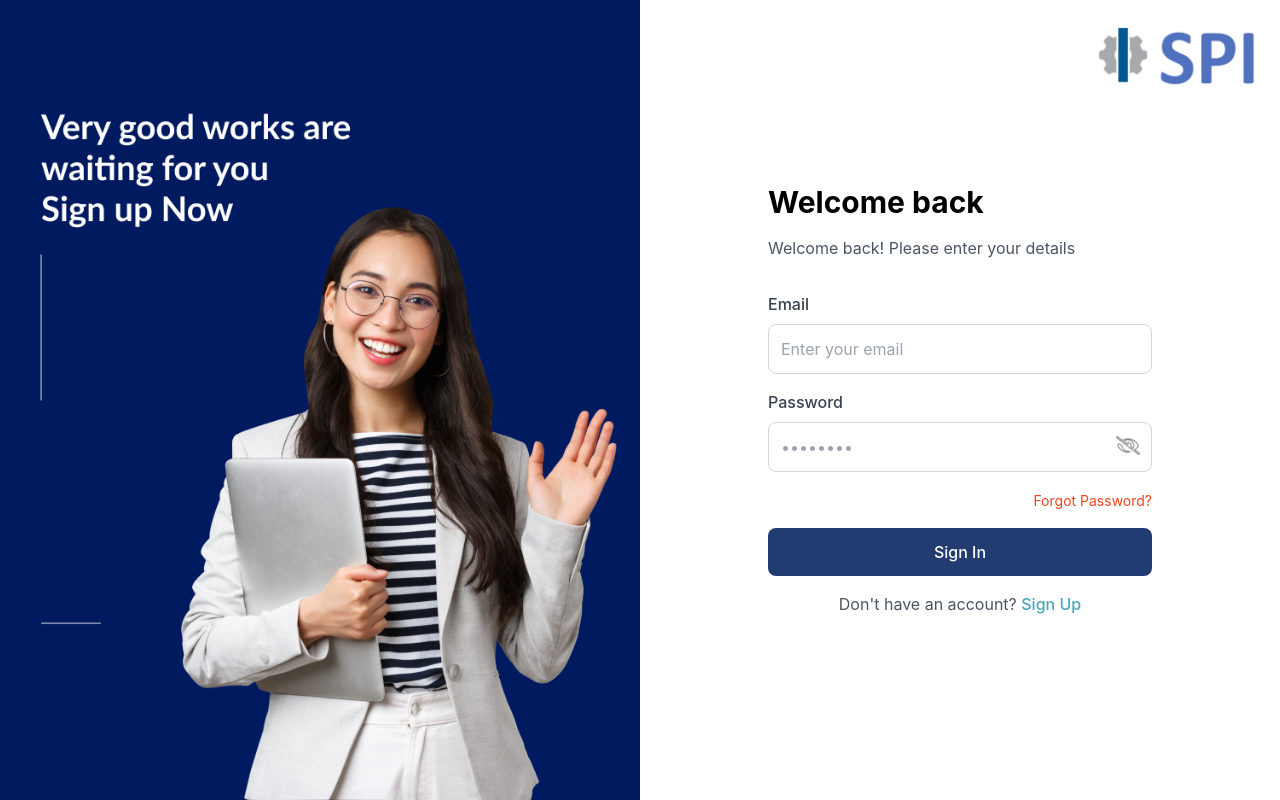
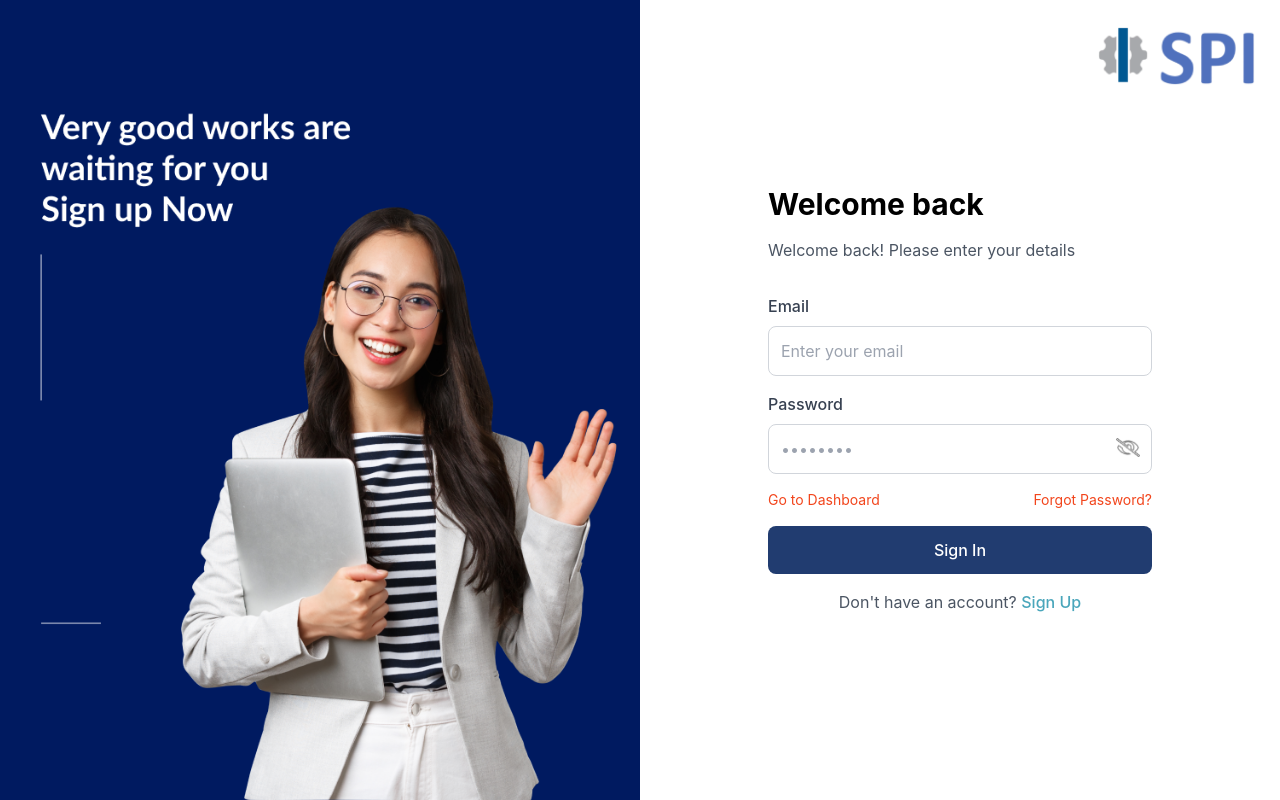
Before and after one commit to savotechnologies1/Shop_Floor, a React (Vite) app: page /user/sign-in in a window 1280 px wide. Built offline with nearby package versions, Linux system fonts and the light colour scheme.

Commit message:
go to dashboard url

```diff
--- a/src/auth/SignIn.tsx
+++ b/src/auth/SignIn.tsx
@@ -27,7 +27,7 @@ const SignIn = () => {
   } = useForm<{ email: string; password: string }>();
 
   const onSubmit = async (data: { email: string; password: string }) => {
-      navigate("/", { replace: true });
+    navigate("/", { replace: true });
     setIsLoading(false);
     setError("");
     try {
@@ -151,7 +151,10 @@ const SignIn = () => {
             </div>
 
             {/* Forgot Password Link */}
-            <div className="text-right">
+            <div className="flex justify-between">
+              <Link to="/" className="text-sm text-[#F2451C] hover:underline">
+                Go to Dashboard
+              </Link>
               <Link
                 to="/forget-password"
                 className="text-sm text-[#F2451C] hover:underline"
```
